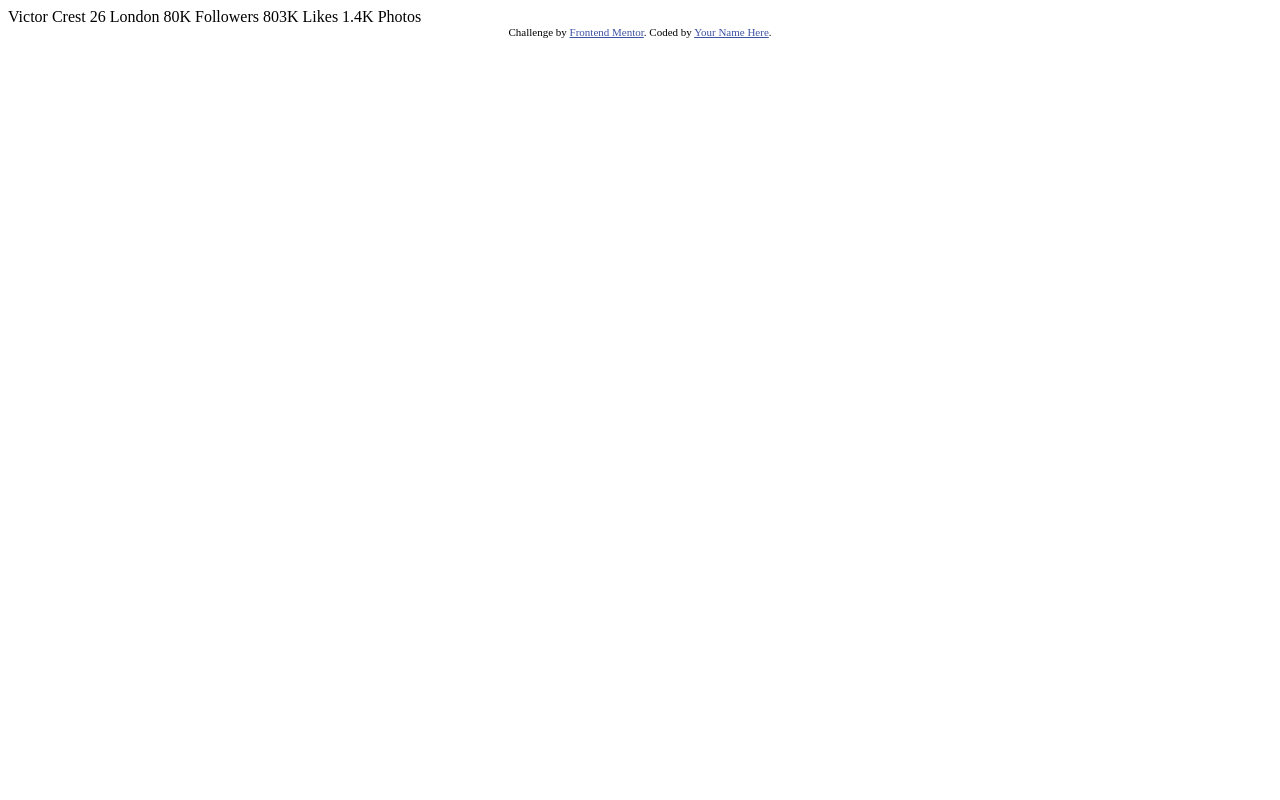
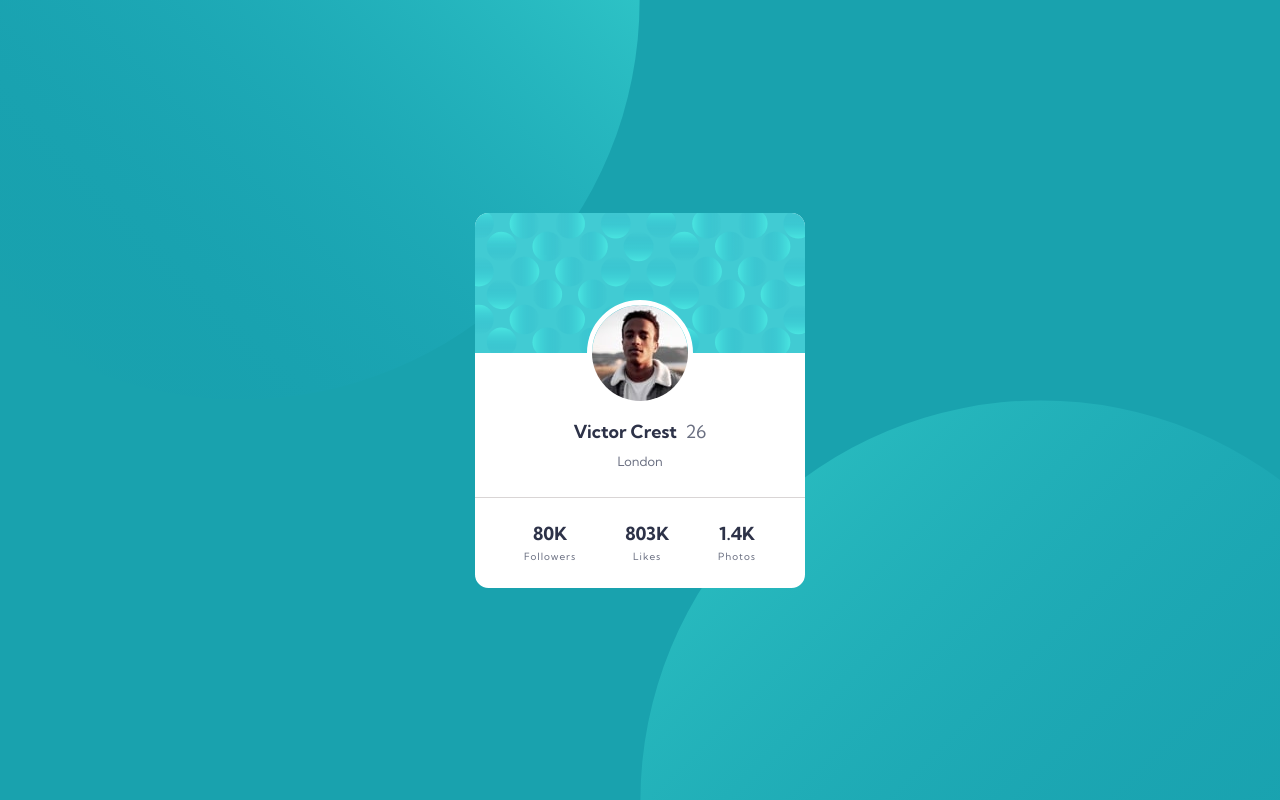
Before and after one commit to nerijus-bauza/fm-challenges-new_profile-card-component, a plain HTML site: page index.html in a window 1280 px wide. Drawn offline with Linux system fonts and the light colour scheme.

Commit message:
Add style.css

```diff
--- a/index.html
+++ b/index.html
@@ -5,28 +5,43 @@
   <meta name="viewport" content="width=device-width, initial-scale=1.0"> <!-- displays site properly based on user's device -->
 
   <link rel="icon" type="image/png" sizes="32x32" href="./images/favicon-32x32.png">
+  <link href="https://fonts.googleapis.com/css2?family=Kumbh+Sans:wght@400;700&display=swap" rel="stylesheet">
+  <link rel="stylesheet" href="./style.css">
 
   <title>Frontend Mentor | Profile card component</title>
 
-  <!-- Feel free to remove these styles or customise in your own stylesheet 👍 -->
-  <style>
-    .attribution { font-size: 11px; text-align: center; }
-    .attribution a { color: hsl(228, 45%, 44%); }
-  </style>
 </head>
 <body>
-  Victor Crest
-  26
-  London
+  <div class="container">
+    <img src="./images/bg-pattern-top.svg" alt="" class="bg-top">
+    <img src="./images/bg-pattern-bottom.svg" alt="" class="bg-bottom">
 
-  80K
-  Followers
+    <div class="card">
+      <header class="card__header">
+        <img src="./images/image-victor.jpg" alt="profile picture" class="card__header-profile-img">
+      </header>
+      <main class="card__main">
+        <div class="card__main-name">Victor Crest <span class="card__main-age">26</span></div>
+        <div class="card__main-address">London</div>
+      </main>
+      <footer class="card__footer">
+        <div class="card__footer-part">
+          <div class="card__footer-number">80K</div>
+          <div class="card__footer-text">Followers</div>
+        </div>
+        <div class="card__footer-part">
+          <div class="card__footer-number">803K</div>
+          <div class="card__footer-text">Likes</div>
+        </div>
+        <div class="card__footer-part">
+          <div class="card__footer-number">1.4K</div>
+          <div class="card__footer-text">Photos</div>
+        </div>
+      </footer>
+    </div>
+  </div>
 
-  803K
-  Likes
 
-  1.4K
-  Photos
   <div class="attribution">
     Challenge by <a href="https://www.frontendmentor.io?ref=challenge" target="_blank">Frontend Mentor</a>.
     Coded by <a href="#">Your Name Here</a>.
--- /dev/null
+++ b/style.css
@@ -0,0 +1,119 @@
+*,
+*::before,
+*::after {
+  box-sizing: border-box;
+  margin: 0;
+  padding: 0;
+}
+:root {
+  --bg-main: hsl(185, 75%, 39%);
+  --font-main: hsl(229, 23%, 23%);
+  --font-secondary: hsl(227, 10%, 46%);
+  --border: hsla(0, 5%, 48%, 0.3);
+}
+body {
+  font-family: 'Kumbh Sans', sans-serif;
+  font-size: 1.125rem;
+  font-weight: 700;
+  color: var(--font-main);
+  background-color: var(--bg-main);
+}
+.flex-centered {
+  display: flex;
+  justify-content: center;
+  align-items: center;
+}
+.container {
+  height: 100vh;
+  width: 100vw;
+  display: flex;
+  justify-content: center;
+  align-items: center;
+  position: relative;
+  overflow: hidden;
+}
+
+.bg-top {
+  width: 100vh;
+  position: absolute;
+  top: -50vh;
+  right: 50%;
+}
+.bg-bottom {
+  width: 100vh;
+  position: absolute;
+  bottom: -50vh;
+  left: 50%;
+}
+
+
+.card {
+  width: 330px;
+  /* height: 375px; */
+  background-color: white;
+  border-radius: 0.75em;
+  display: flex;
+  justify-content: center;
+  align-items: center;
+  flex-direction: column;
+  justify-content: flex-start;
+  overflow: hidden;
+  z-index: 1;
+}
+.card__header {
+  width: 100%;
+  height: 140px;
+  background-image: url("./images/bg-pattern-card.svg");
+  position: relative;
+}
+.card__header-profile-img {
+  border-radius: 50%;
+  border: 5px solid white;
+  position: absolute;
+  top: 100%;
+  left: 50%;
+  transform: translate(-50%, -50%);
+}
+
+.card__main {
+  width: 100%;
+  height: 145px;
+  display: flex;
+  justify-content: center;
+  align-items: center;
+  flex-direction: column;
+  border-bottom: 1px solid var(--border);
+}
+.card__main-name {
+  padding: 40px 0 10px 0;
+}
+.card__main-age {
+  font-weight: 400;
+  color: var(--font-secondary);
+  padding-left: 0.25em;
+}
+.card__main-address {
+  color: var(--font-secondary);
+  font-weight: 400;
+  font-size: 0.8rem;
+}
+
+.card__footer {
+  width: 100%;
+  height: 90px;
+  display: flex;
+  justify-content: space-evenly;
+  align-items: center;
+  text-align: center;
+}
+.card__footer-text {
+  color: var(--font-secondary);
+  font-size: 0.555em;
+  font-weight: 400;
+  letter-spacing: 0.1em;
+  padding-top: 0.555em;
+
+}
+
+.attribution { display: none; font-size: 11px; text-align: center; }
+.attribution a { color: hsl(228, 45%, 44%); }
```
